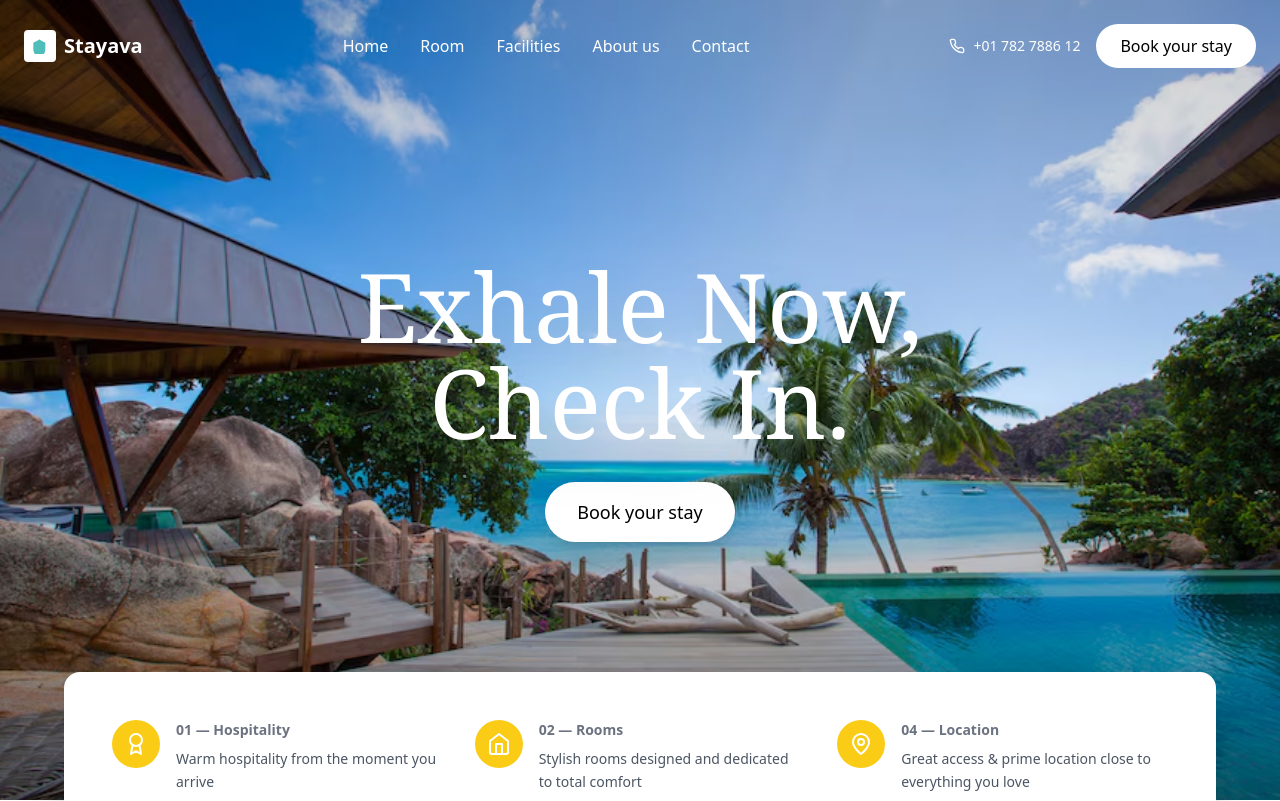
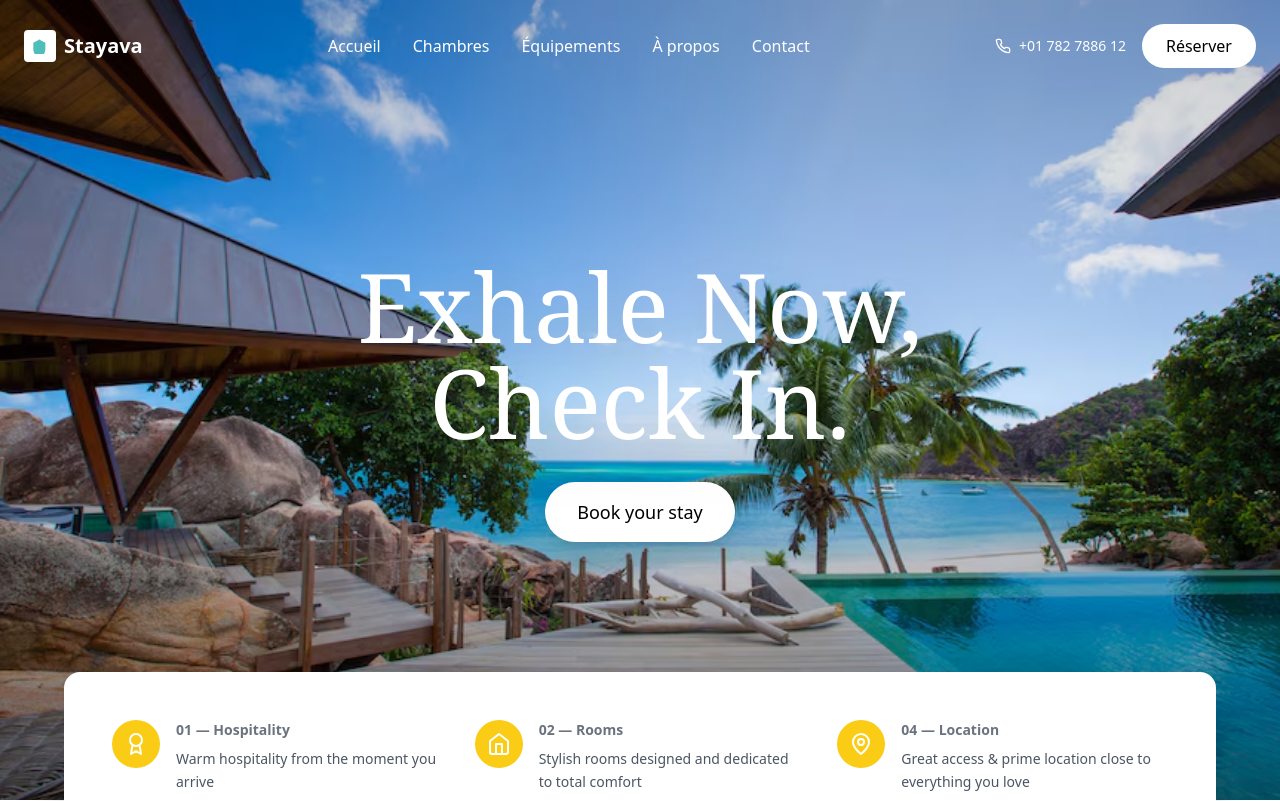
Before and after one commit to Quentin693/CI-CDproject, a Next.js app: page / in a window 1280 px wide. Shown: the top 801 px of the page. Built offline with nearby package versions, Linux system fonts and the light colour scheme.

Commit message:
feat: traduction navbar en français et amélioration hover closes #1

```diff
--- a/components/Header.tsx
+++ b/components/Header.tsx
@@ -21,11 +21,11 @@ export default function Header() {
 
           {/* Navigation */}
           <nav className="hidden md:flex items-center gap-8">
-            <a href="#home" className="text-white hover:text-gray-200 transition">Home</a>
-            <a href="#room" className="text-white hover:text-gray-200 transition">Room</a>
-            <a href="#facilities" className="text-white hover:text-gray-200 transition">Facilities</a>
-            <a href="#about" className="text-white hover:text-gray-200 transition">About us</a>
-            <a href="#contact" className="text-white hover:text-gray-200 transition">Contact</a>
+            <a href="#home" className="text-white hover:text-yellow-400 hover:underline transition">Accueil</a>
+            <a href="#room" className="text-white hover:text-yellow-400 hover:underline transition">Chambres</a>
+            <a href="#facilities" className="text-white hover:text-yellow-400 hover:underline transition">Équipements</a>
+            <a href="#about" className="text-white hover:text-yellow-400 hover:underline transition">À propos</a>
+            <a href="#contact" className="text-white hover:text-yellow-400 hover:underline transition">Contact</a>
           </nav>
 
           {/* CTA */}
@@ -34,8 +34,8 @@ export default function Header() {
               <Phone className="w-4 h-4" />
               <span className="text-sm">+01 782 7886 12</span>
             </div>
-            <button className="bg-white text-black px-6 py-2.5 rounded-full font-medium hover:bg-gray-100 transition">
-              Book your stay
+            <button className="bg-white text-black px-6 py-2.5 rounded-full font-medium hover:bg-yellow-400 hover:scale-105 transition-all duration-300">
+              Réserver
             </button>
           </div>
         </div>
```
